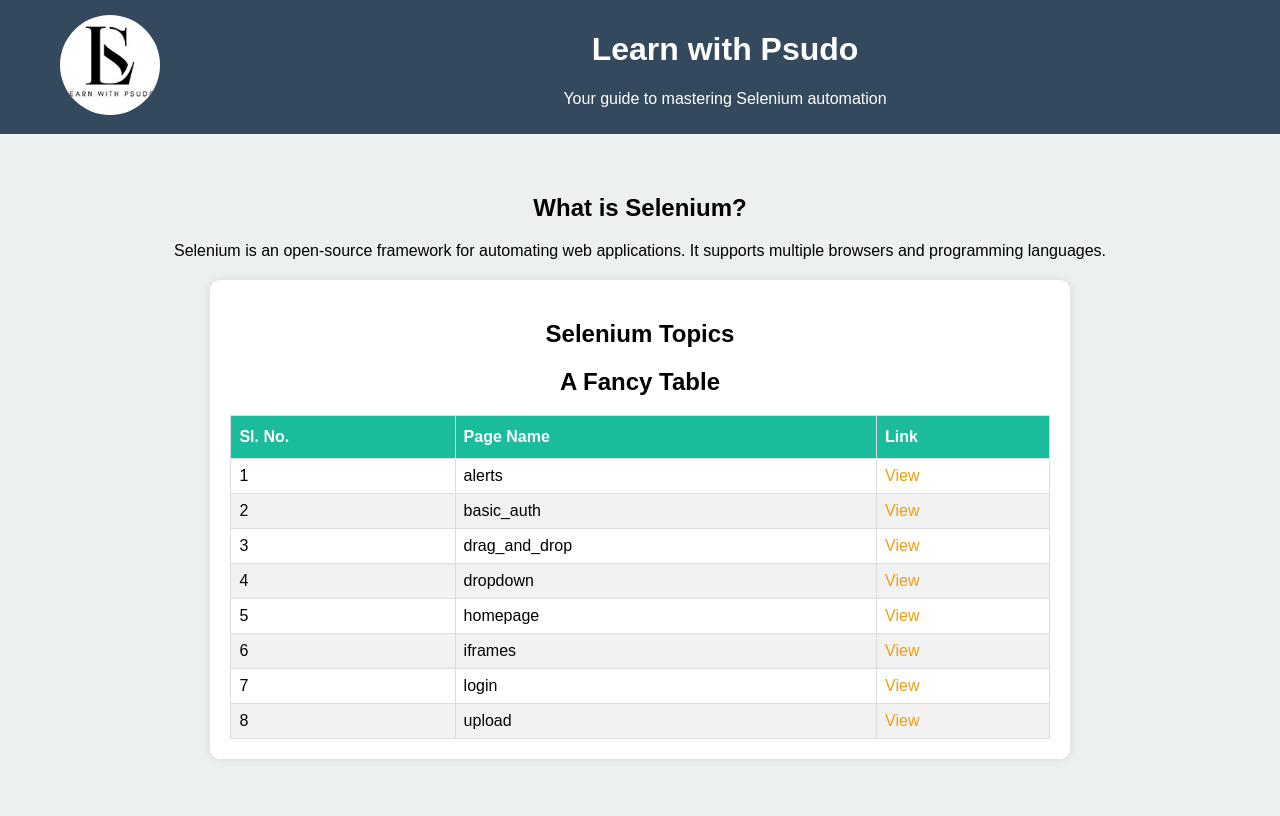
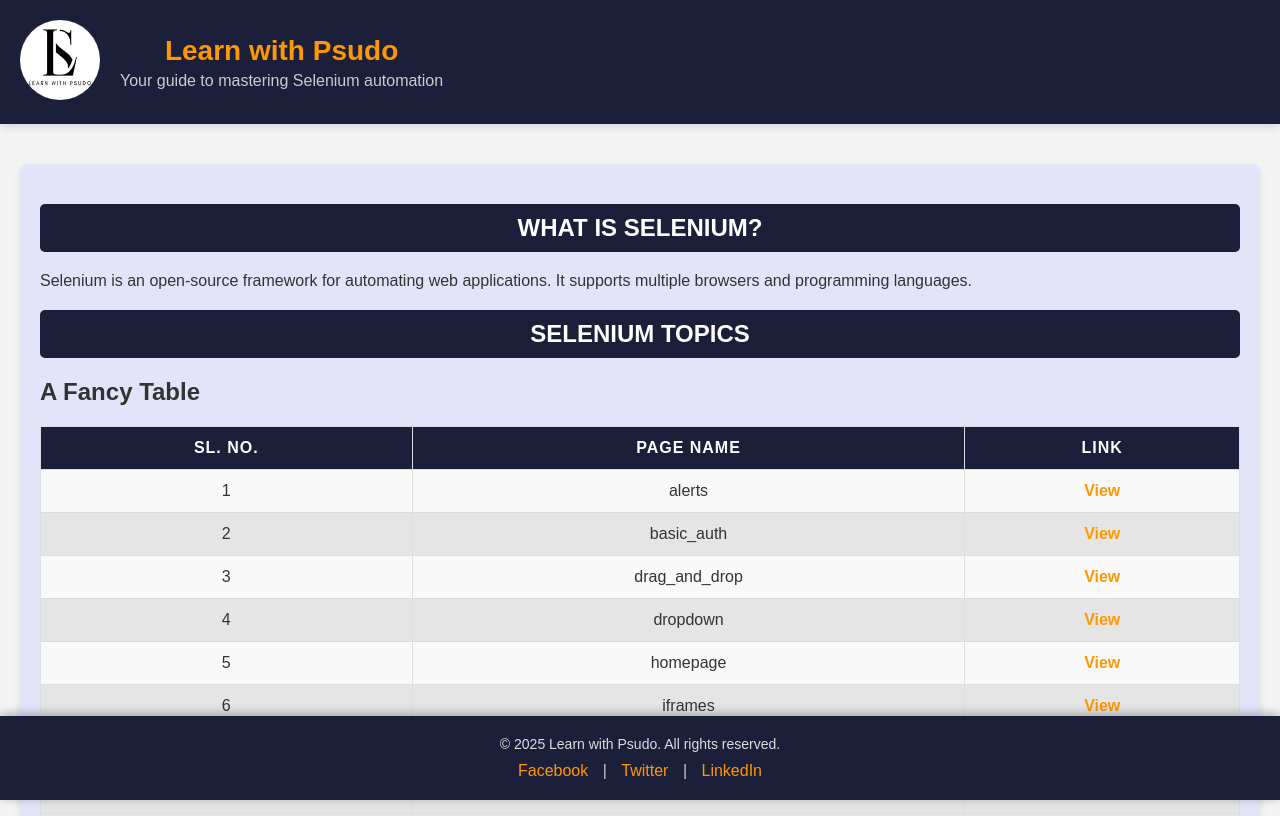
Before and after one commit to sharsud/LWP-portal, a plain HTML site: page index.html in a window 1280 px wide. Shown: the top 816 px of the page. Drawn offline with nearby package versions, Linux system fonts and the light colour scheme.

Commit message:
added footer and updated css

```diff
--- a/index.html
+++ b/index.html
@@ -29,13 +29,11 @@
 			<h1>A Fancy Table</h1>
 
 			<table id="topic">
-			  <thead>
 				<tr>
 					<th>Sl. No.</th>
 					<th>Page Name</th>
 					<th>Link</th>
 				</tr>
-				</thead>
 				<tbody>
 						<!-- Table rows will be populated here by JavaScript -->
 				</tbody>
@@ -64,5 +62,15 @@
     </main>
 
 </body>
-
+ <!-- Footer Section -->
+    <footer>
+        <div class="footer-content">
+            <p>&copy; 2025 Learn with Psudo. All rights reserved.</p>
+            <div class="social-media">
+                <a href="#">Facebook</a> |
+                <a href="#">Twitter</a> |
+                <a href="#">LinkedIn</a>
+            </div>
+        </div>
+    </footer>
 </html>
--- a/styles.css
+++ b/styles.css
@@ -1,132 +1,170 @@
+/* General Styling */
 body {
     font-family: Arial, sans-serif;
     margin: 0;
     padding: 0;
-    background-color: #ecf0f1; /* Light background */
+    background-color: #f4f4f4; /* Light background */
+    color: #333; /* Dark text */
+	margin-bottom: 60px;
+}
+
+header {
+    display: flex;
+    align-items: center;
+    padding: 20px;
+    background-color: #1b1f3a; /* Dark blue background */
+    color: white;
+    box-shadow: 0 4px 8px rgba(0, 0, 0, 0.1);
+}
+
+.profile-image {
+    border-radius: 50%;
+    width: 80px;
+    height: 80px;
+    margin-right: 20px;
+}
+
+.text-content h1 {
+    margin: 0;
+    font-size: 28px;
+    color: #ff9800; /* Orange header text */
     text-align: center;
 }
 
-header {
-    background: #34495e; /* Deep Slate */
-    color: white;
-    display: flex;
-    justify-content: space-between;
-    align-items: center;
-    padding: 10px;
+.text-content p {
+    margin: 5px 0 0 0;
+    font-size: 16px;
+    text-align: center;
+    color: #ccc;
 }
 
-.text-content {
-    text-align: center;
-    flex: 1;
+/* Main Content */
+.container {
+    max-width: 1200px;
+    margin: 40px auto;
+    padding: 20px;
+    background-color: #e3e4fa; /* Light container */
+    box-shadow: 0 4px 8px rgba(0, 0, 0, 0.1);
+    border-radius: 8px;
 }
 
-.profile-image {
-    width: 100px;
-    height: 100px;
-    border-radius: 50%;
-    object-fit: cover;
-    margin-right: 20px;
-    margin-left: 50px; /* Adjust spacing as needed */
+/* Section Headers */
+h2 {
+    color: #007bff; /* Blue for section headers */
+    font-size: 24px;
+    margin-bottom: 20px;
+    padding: 10px;
+    background-color: #1b1f3a; /* Dark blue background */
+    border-radius: 5px;
+    text-align: center;
+    text-transform: uppercase;
+    color: #fff;
 }
 
-.container {
-    padding: 20px;
+/* Table Styling */
+table {
+    width: 100%;
+    border-collapse: collapse;
+    margin: 20px 0;
+    color: #333;
 }
 
-.drag-drop {
-    margin: 20px auto;
-    width: 80%;
-    background: white;
-    padding: 20px;
-    border-radius: 10px;
-    box-shadow: 0px 0px 10px rgba(0, 0, 0, 0.1);
+table, th, td {
+    border: 1px solid #ddd;
 }
 
-.drop-zone {
+table th, table td {
+    padding: 12px;
+    text-align: center; /* Center-aligned text in table cells */
+    font-size: 16px;
+}
+
+table th {
+    background-color: #1b1f3a; /* Dark blue header background */
+    color: white;
+    text-transform: uppercase;
+    letter-spacing: 1px;
+}
+
+table tr:nth-child(even) {
+    background-color: #f9f9f9; /* Light alternate rows */
+}
+
+table tr:nth-child(odd) {
+    background-color: #e5e5e5; /* Slightly darker alternate rows */
+}
+
+table tr:hover {
+    background-color: #007bff; /* Blue hover effect */
+    color: white; /* White text on hover */
+}
+
+table td a {
+    color: #ff9800; /* Orange link text */
+    text-decoration: none;
+    font-weight: bold;
+}
+
+table td a:hover {
+    text-decoration: underline;
+}
+
+/* Highlight row effect */
+tr.highlight {
+    background-color: #ff9800;
+    color: white;
+    transition: background-color 0.3s ease;
+}
+/* Updated Footer Styling */
+footer {
+    background-color: #1b1f3a;
+    color: #ccc;
+    padding: 20px 0;
+    text-align: center;
+    position: fixed;
+    bottom: 0;
     width: 100%;
-    height: 100px;
-    border: 2px dashed #34495e; /* Deep Slate */
-    display: flex;
-    align-items: center;
-    justify-content: center;
+    box-shadow: 0 -2px 10px rgba(0, 0, 0, 0.3); /* Shadow effect to separate footer */
+}
+
+footer .footer-content {
+    max-width: 1200px;
+    margin: 0 auto;
+}
+
+footer p {
+    margin: 0;
+    font-size: 14px;
+    color: #ddd;
+}
+
+footer .social-media {
     margin-top: 10px;
 }
 
-.draggable {
-    padding: 10px;
-    margin: 5px;
-    background: #1abc9c; /* Turquoise Green */
-    color: white;
-    cursor: grab;
-    display: inline-block;
-    border-radius: 5px;
+footer .social-media a {
+    color: #ff9800;
+    text-decoration: none;
+    margin: 0 10px;
 }
 
-#topic {
-    font-family: Arial, Helvetica, sans-serif;
-    border-collapse: collapse;
-    width: 100%;
+footer .social-media a:hover {
+    text-decoration: underline;
 }
 
-#topic td, #topic th {
-    border: 1px solid #ddd;
-    padding: 8px;
-    text-align: left;
+/* Responsive Design */
+@media (max-width: 768px) {
+    header {
+        flex-direction: column;
+        align-items: center;
+    }
+    .profile-image {
+        margin-bottom: 10px;
+    }
+    .text-content h1 {
+        font-size: 22px;
+    }
+    .text-content p {
+        font-size: 14px;
+    }
 }
-
-#topic tr:nth-child(even) {
-    background-color: #f2f2f2;
-}
-
-#topic tr:hover {
-    background-color: #ddd;
-}
-
-#topic th {
-    padding-top: 12px;
-    padding-bottom: 12px;
-    text-align: left;
-    background-color: #1abc9c; /* Turquoise Green */
-    color: white;
-}
-
-.col-1, .col-3 {
-    width: 15%;
-}
-
-.col-2 {
-    width: 70%;
-}
-
-main {
-    margin: 20px auto;
-    width: 80%;
-}
-
-footer {
-    text-align: center;
-    padding: 10px;
-    background-color: #34495e; /* Deep Slate */
-    color: white;
-    position: fixed;
-    width: 100%;
-    bottom: 0;
-}
-
-ul {
-    list-style-type: none;
-    padding: 0;
-}
-
-li {
-    margin: 10px 0;
-}
-
-a {
-    color: #f39c12; /* Vibrant Orange */
-    text-decoration: none;
-}
-
-a:hover {
-    text-decoration: underline;
-}
```
